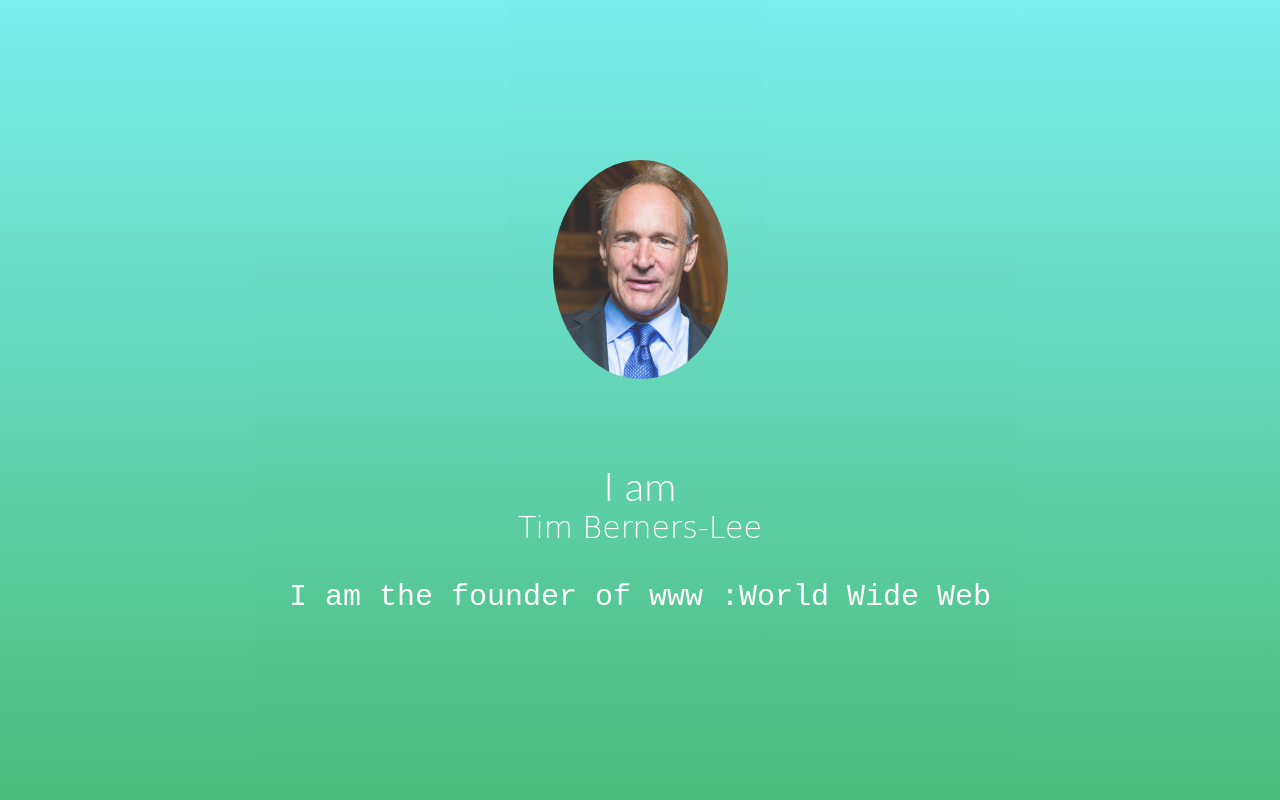
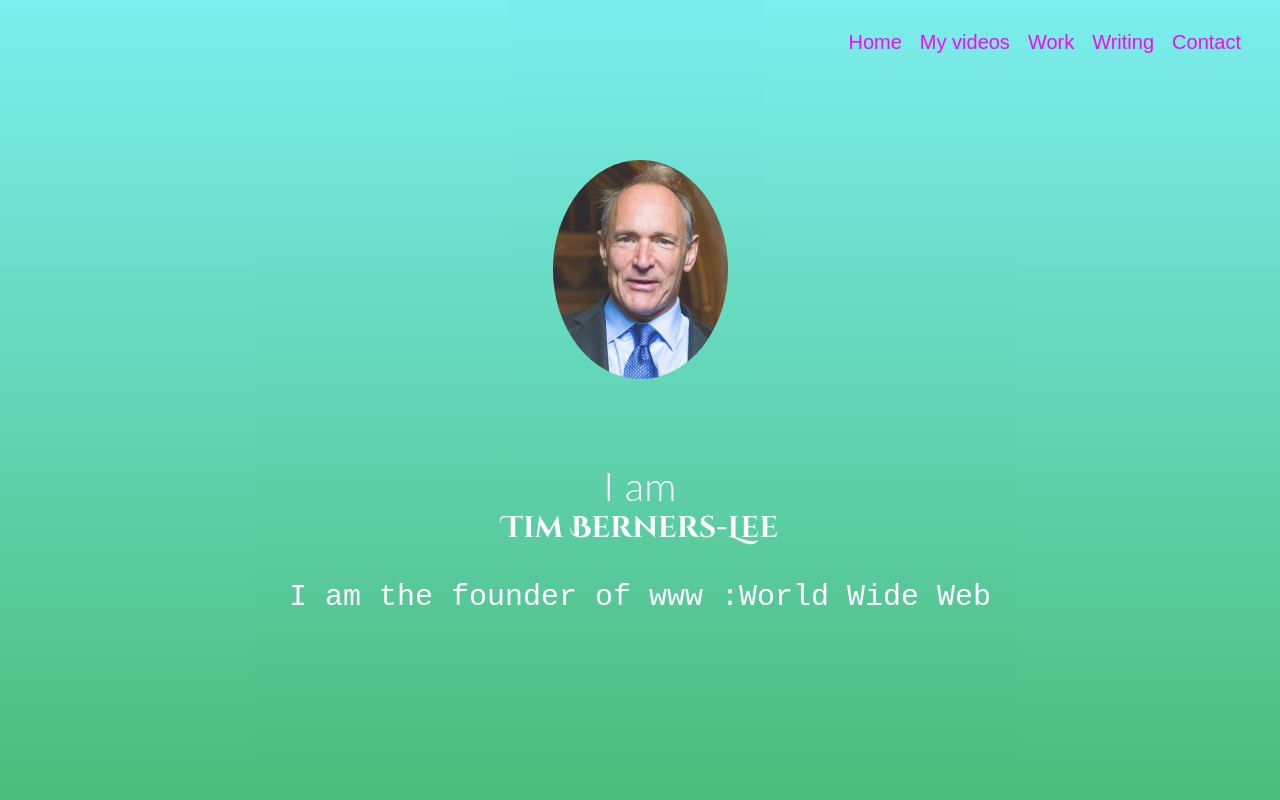
Before and after one commit to Camryn2009/PortfolloWebsite, a plain HTML site: page Index.html in a window 1280 px wide. Shown: the top 800 px of the page. Drawn offline with Linux system fonts and the light colour scheme.

Commit message:
Add files via upload

```diff
--- a/Index.html
+++ b/Index.html
@@ -4,8 +4,18 @@
             Sir Tim Berners-Lee
             </title>
             <link rel="stylesheet" href="style.css">
+            <link rel="preconnect" href="https://fonts.googleapis.com">
+<link rel="preconnect" href="https://fonts.gstatic.com" crossorigin>
+<link href="https://fonts.googleapis.com/css2?family=Cinzel+Decorative:wght@700&display=swap" rel="stylesheet">
     </head>
     <body>
+        <ul class="menu">
+            <li class="links"> Home</li>
+            <li class="links"> My videos</li>
+            <li class="links"> Work</li>
+            <li class="links"> Writing</li>
+            <li class="links"> Contact</li>
+        </ul>
         <section id="welcome" class="parallax-container">
            <div class="parallax-inner" >
                <img src="stbl.jpg" class="profile" />
--- a/style.css
+++ b/style.css
@@ -25,8 +25,13 @@
 }
 h1 { font-size: 40px; line-height: 1.2; font-family: 'Lato', sans-serif; font-weight: 300; }
 h2 { font-size: 30px; font-weight: 300; line-height: 1.2; font-family: monospace }
-#name { font-size: 30px; line-height: 1.2; font-family: cursive }
+#name { font-size: 30px;
+     line-height: 1.2;
+     font-family:'Cinzel Decorative',cursive;
+     }
 #bio { padding: 50px; text-align: center; font-size: 42px; }
 .line { height: 6px; background-color: #000; width: 70px; margin: 8px auto; }
 p { max-width: 450px; margin: 25px auto; font-size: 17px; line-height: 1.3; }
 .parallax-inner { display: table-cell; position: relative; text-align: center; vertical-align: middle; }
+.menu { list-style: none; position: fixed; top: 10px; right: 30px; cursor: pointer; z-index: 10; }
+ .links { float: left; color: fuchsia; padding-top: 5px; padding-left: 9px; padding-right: 9px; padding-bottom: 5px; font-family: fantasy; font-size: 20px }
```
